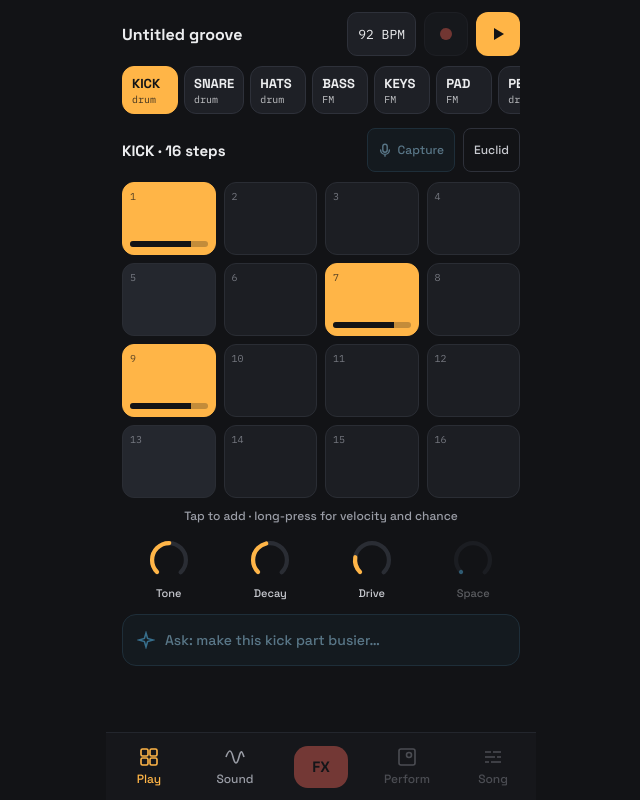
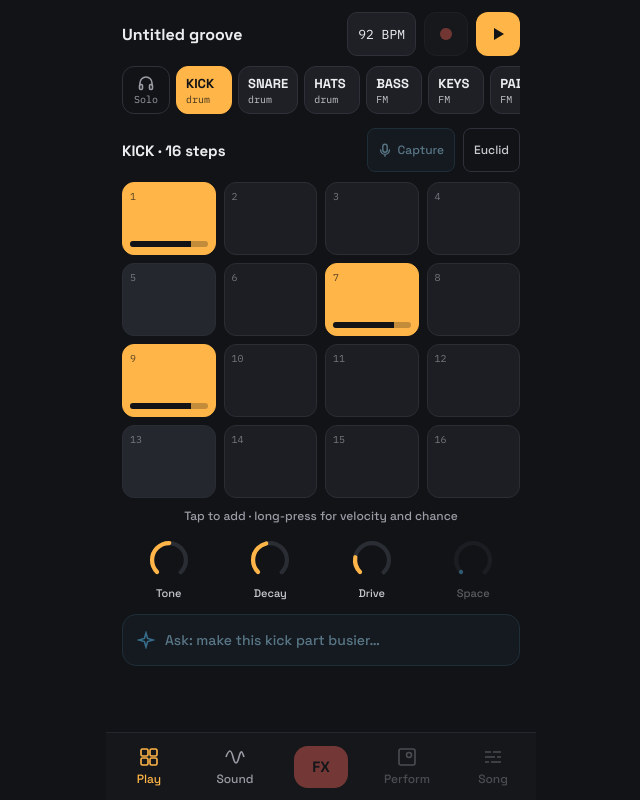
Before and after one commit to staudt/groovebox, a Preact app: page / in a window 1280 px wide. Shown: the whole page, without its empty margins (319-959 px from the left). Built offline with nearby package versions, Linux system fonts and the light colour scheme.

Commit message:
Solo toggle: isolate the track being edited (follows selection, click-free fades)
Co-Authored-By: Claude Opus 5.5 <noreply@anthropic.com>

```diff
--- a/src/engine/host.ts
+++ b/src/engine/host.ts
@@ -3,7 +3,7 @@
 import { effect } from '@preact/signals';
 import workletUrl from './worklet.ts?worker&url';
 import type { EngineCommand, EngineEvent } from './protocol';
-import { currentPattern, playing, project } from '../store/project';
+import { currentPattern, playing, project, selectedTrack, soloSelected } from '../store/project';
 import type { DrumParams, FmPatch, Project, Track } from '../store/types';
 import { ensureRunning, getAudioContext } from '../platform/audio';
 
@@ -106,6 +106,7 @@ function startSync(): void {
     prev = p;
     prevPat = pat;
   });
+  effect(() => post({ type: 'solo', track: soloSelected.value ? selectedTrack.value : -1 }));
   effect(() => {
     const on = playing.value;
     if (!on) clearSteps(); // the playhead disappears immediately, not after the engine's stop event
--- a/src/engine/protocol.ts
+++ b/src/engine/protocol.ts
@@ -17,6 +17,8 @@ export type EngineCommand =
   /** Release every live (keyboard) note on a track, e.g. when Hold is switched off. */
   | { type: 'allNotesOff'; track: number }
   | { type: 'mute'; track: number; mute: boolean }
+  /** Only this track is heard (-1 = no solo). Gains fade, so toggling never clicks. */
+  | { type: 'solo'; track: number }
   /** Audition: play one hit now (finger drumming / preview). vel 0..127. */
   | { type: 'trigger'; track: number; vel: number };
 
--- a/src/store/project.ts
+++ b/src/store/project.ts
@@ -27,6 +27,11 @@ export const currentPattern = signal<PatternId>('A');
 export const playing = signal(false);
 
 export const track = computed<Track>(() => project.value.tracks[selectedTrack.value]!);
+/**
+ * Monitoring solo: when on, only the selected track is heard, following the selection.
+ * A listening aid (not saved, not undoable); per-track mute/solo in the mixer is separate.
+ */
+export const soloSelected = signal(false);
 /** Step index (in the current pattern of the selected track) that keyboard input writes to; -1 = none. */
 export const selectedStep = signal(-1);
 
--- a/src/ui/TrackStrip.tsx
+++ b/src/ui/TrackStrip.tsx
@@ -1,4 +1,4 @@
-import { project, selectedTrack } from '../store/project';
+import { project, selectedTrack, soloSelected } from '../store/project';
 import { isMelodic, isPlayable } from '../store/defaults';
 import { audition, previewNotes } from '../engine/host';
 import { defaultNote } from './keysState';
@@ -8,11 +8,28 @@ const KIND_LABEL = { drum: 'drum', fm: 'FM', sampler: 'sample' } as const;
 export function TrackStrip() {
   const tracks = project.value.tracks;
   const sel = selectedTrack.value;
+  const solo = soloSelected.value;
   return (
+    <div class="strip-row">
+      <button
+        class="solo-btn"
+        aria-pressed={solo}
+        aria-label="Solo the selected track"
+        title="Solo: hear only the track you are editing"
+        onClick={() => (soloSelected.value = !solo)}
+      >
+        <svg width="18" height="18" viewBox="0 0 18 18" fill="none" stroke="currentColor" stroke-width="1.6" stroke-linecap="round" aria-hidden="true">
+          <path d="M3 11 V9 a6 6 0 0 1 12 0 V11" />
+          <rect x="2.5" y="10.5" width="3" height="5" rx="1.2" />
+          <rect x="12.5" y="10.5" width="3" height="5" rx="1.2" />
+        </svg>
+        <span>Solo</span>
+      </button>
     <div class="strip">
       {tracks.map((t, i) => {
         const ok = isPlayable(t);
         const on = i === sel;
+        const silenced = solo && !on;
         return (
           <button
             key={t.id}
@@ -27,15 +44,16 @@ export function TrackStrip() {
             style={{
               flexShrink: 0, minWidth: '56px', height: '48px', padding: '0 9px', borderRadius: '12px',
               display: 'flex', flexDirection: 'column', justifyContent: 'center', alignItems: 'flex-start', gap: '1px',
-              opacity: ok ? 1 : 0.4,
+              opacity: !ok ? 0.4 : silenced ? 0.45 : 1,
               ...(on ? { background: 'var(--accent)', color: 'var(--ground)', border: '1px solid var(--accent)' } : { background: 'var(--raised)', color: 'var(--text)', border: '1px solid var(--border)' }),
             }}
           >
             <span style={{ fontSize: '13px', fontWeight: 700 }}>{t.name}</span>
-            <span style={{ fontSize: '10px', fontFamily: 'var(--font-mono)', opacity: 0.8 }}>{ok ? KIND_LABEL[t.kind] : 'soon'}</span>
+            <span style={{ fontSize: '10px', fontFamily: 'var(--font-mono)', opacity: 0.8 }}>{!ok ? 'soon' : silenced ? 'muted' : KIND_LABEL[t.kind]}</span>
           </button>
         );
       })}
     </div>
+    </div>
   );
 }
--- a/src/ui/ui.css
+++ b/src/ui/ui.css
@@ -24,3 +24,14 @@
 .btn.square { width: 44px; padding: 0; font-size: 20px; }
 .mono { font-family: var(--font-mono); }
 input[type='range'] { width: 100%; accent-color: var(--accent); height: 44px; margin: 0; }
+
+/* Track strip with the fixed Solo toggle on the left. */
+.strip-row { display: flex; gap: 6px; align-items: stretch; min-width: 0; }
+.strip-row > .strip { flex: 1; min-width: 0; }
+.solo-btn {
+  flex-shrink: 0; width: 48px; height: 48px; border-radius: 12px; padding: 0;
+  display: flex; flex-direction: column; align-items: center; justify-content: center; gap: 1px;
+  background: transparent; color: var(--muted); border: 1px solid var(--border); cursor: pointer;
+  font-size: 10px; font-family: var(--font-mono);
+}
+.solo-btn[aria-pressed='true'] { background: var(--accent); color: var(--ground); border-color: var(--accent); }
```
Also changed, not shown: src/engine/core.ts (+7 -1 lines), 2 other files (tests, documents, lock files or other folders).
